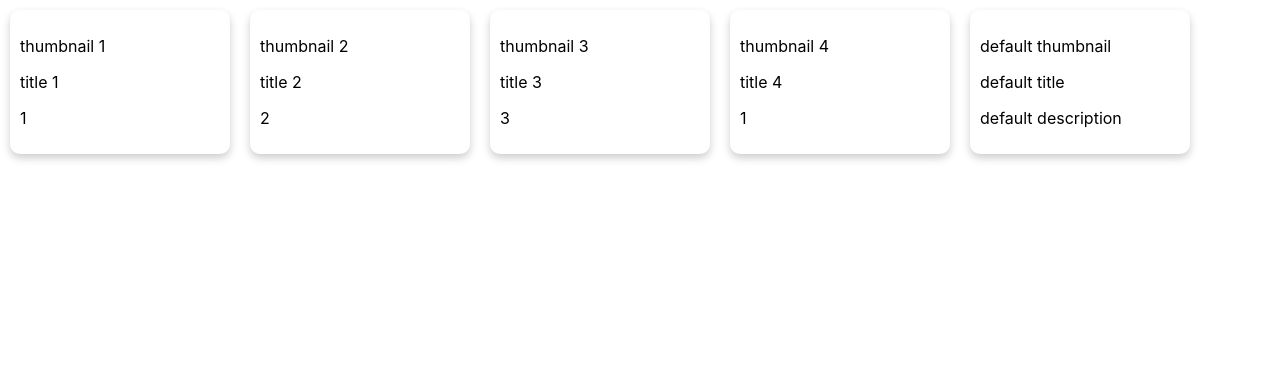
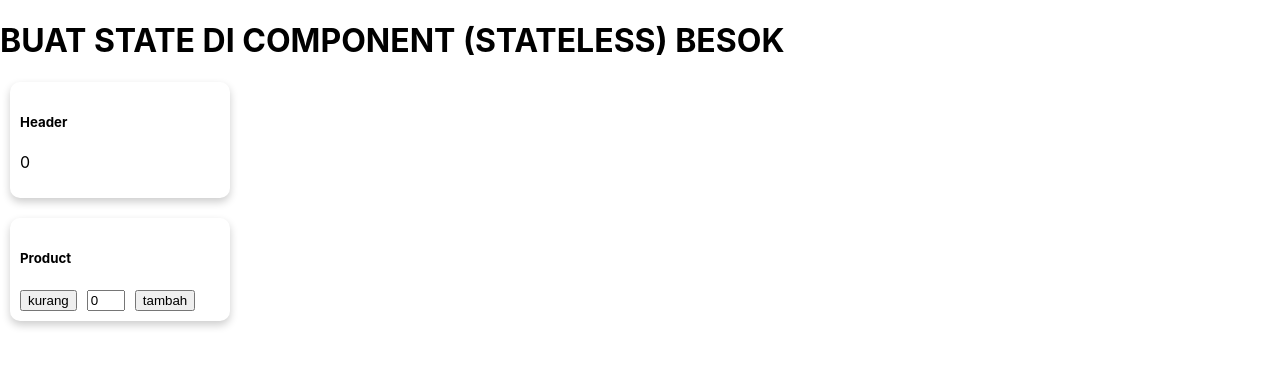
Before and after one commit to bobi1539/hello-world, a React (Create React App) app: page / in a window 1280 px wide. Shown: the top 366 px of the page. Built offline with nearby package versions, Linux system fonts and the light colour scheme.

Commit message:
belajar state and props

```diff
--- a/src/component/YoutubeComp/YoutubeComp.jsx
+++ b/src/component/YoutubeComp/YoutubeComp.jsx
@@ -11,7 +11,7 @@ const YoutubeComp = (props) => {
     );
 }
 
-YoutubeComp.defaultProps = {
+YoutubeComp.defaultProps ={
     thumbnail: "default thumbnail",
     title: "default title",
     description: "default description"
--- /dev/null
+++ b/src/container/CardProduct/CardProduct.jsx
@@ -0,0 +1,45 @@
+import React, {Component, Fragment} from "react";
+import "../Product/Product.css";
+
+class CardProduct extends Component{
+    state = {
+        order: 0
+    }
+
+    handleCounterChange = (newValue) => {
+        this.props.onCounterChange(newValue);
+    }
+
+    handlePlus = () => {
+        this.setState({
+            order: this.state.order + 1
+        }, () => {
+            this.handleCounterChange(this.state.order);
+        });
+    }
+
+    handleMinus = () => {
+        if(this.state.order > 0){
+            this.setState({
+                order: this.state.order - 1
+            }, () => {
+                this.handleCounterChange(this.state.order);
+            });
+        }
+    }
+
+    render(){
+        return (
+            <Fragment>
+                <div className="card-wrapper">
+                    <h5>Product</h5>
+                    <button className="mr" onClick={this.handleMinus}>kurang</button>
+                    <input className="mr counter" type="text" value={this.state.order} readOnly />
+                    <button className="mr" onClick={this.handlePlus}>tambah</button>
+                </div>
+            </Fragment>
+        )
+    }
+}
+
+export default CardProduct;
--- a/src/container/Home/Home.jsx
+++ b/src/container/Home/Home.jsx
@@ -1,11 +1,12 @@
 import React, { Component } from "react";
 import YoutubeComp from "../../component/YoutubeComp/YoutubeComp";
+import Product from "../Product/Product";
 
 class Home extends Component {
     render() {
         return (
             <div>
-                <YoutubeComp
+                {/* <YoutubeComp
                     thumbnail="thumbnail 1"
                     title="title 1"
                     description="1"/>
@@ -21,7 +22,8 @@ class Home extends Component {
                     thumbnail="thumbnail 4"
                     title="title 4"
                     description="1"/>
-                <YoutubeComp />
+                <YoutubeComp /> */}
+                <Product/>
             </div>
         );
     }
--- /dev/null
+++ b/src/container/Product/Product.css
@@ -0,0 +1,26 @@
+.card-wrapper{
+    box-shadow: 0 4px 8px 0 rgba(0,0,0,0.2);
+    width: 200px;
+    border-radius: 10px;
+    transition: 0.3s;
+    margin: 10px;
+    padding: 10px;
+    display: inline-block;
+}
+
+.header{
+    box-shadow: 0 4px 8px 0 rgba(0,0,0,0.2);
+    width: 200px;
+    border-radius: 10px;
+    transition: 0.3s;
+    margin: 10px;
+    padding: 10px;
+}
+
+.mr{
+    margin-right: 10px;
+}
+
+.counter{
+    width: 30px;
+}
--- /dev/null
+++ b/src/container/Product/Product.jsx
@@ -0,0 +1,30 @@
+import React, {Component, Fragment} from "react";
+import CardProduct from "../CardProduct/CardProduct";
+import "./Product.css";
+
+class Product extends Component{
+    state = {
+        order: 0
+    }
+
+    handleCounterChange = (newValue) => {
+        this.setState({
+            order: newValue
+        });
+    }
+
+    render(){
+        return (
+            <Fragment>
+                <h1>BUAT STATE DI COMPONENT (STATELESS) BESOK</h1>
+                <div className="header">
+                    <h5>Header</h5>
+                    <p>{this.state.order}</p>
+                </div>
+                <CardProduct onCounterChange={(newValue) => this.handleCounterChange(newValue)} />
+            </Fragment>
+        )
+    }
+}
+
+export default Product;
```
